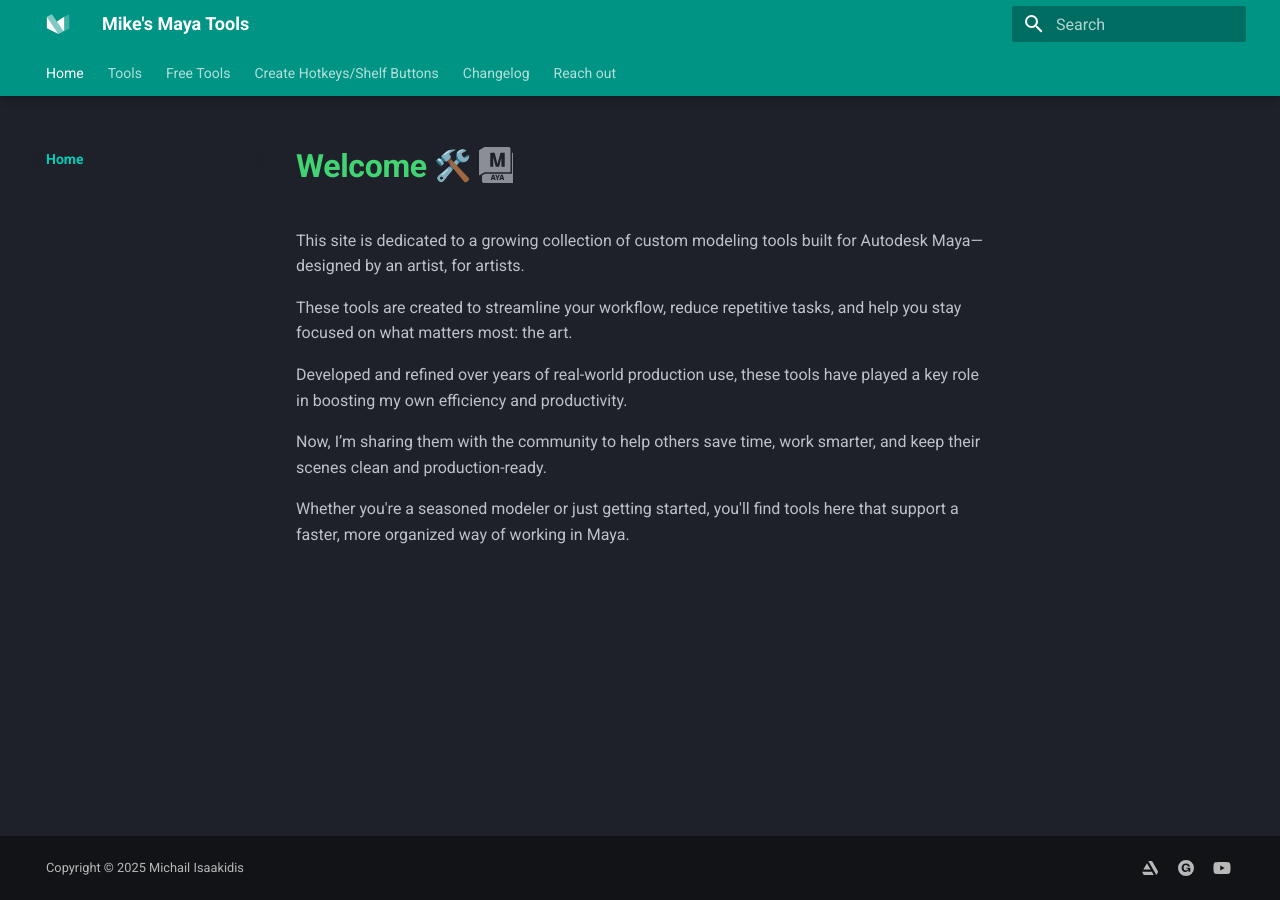
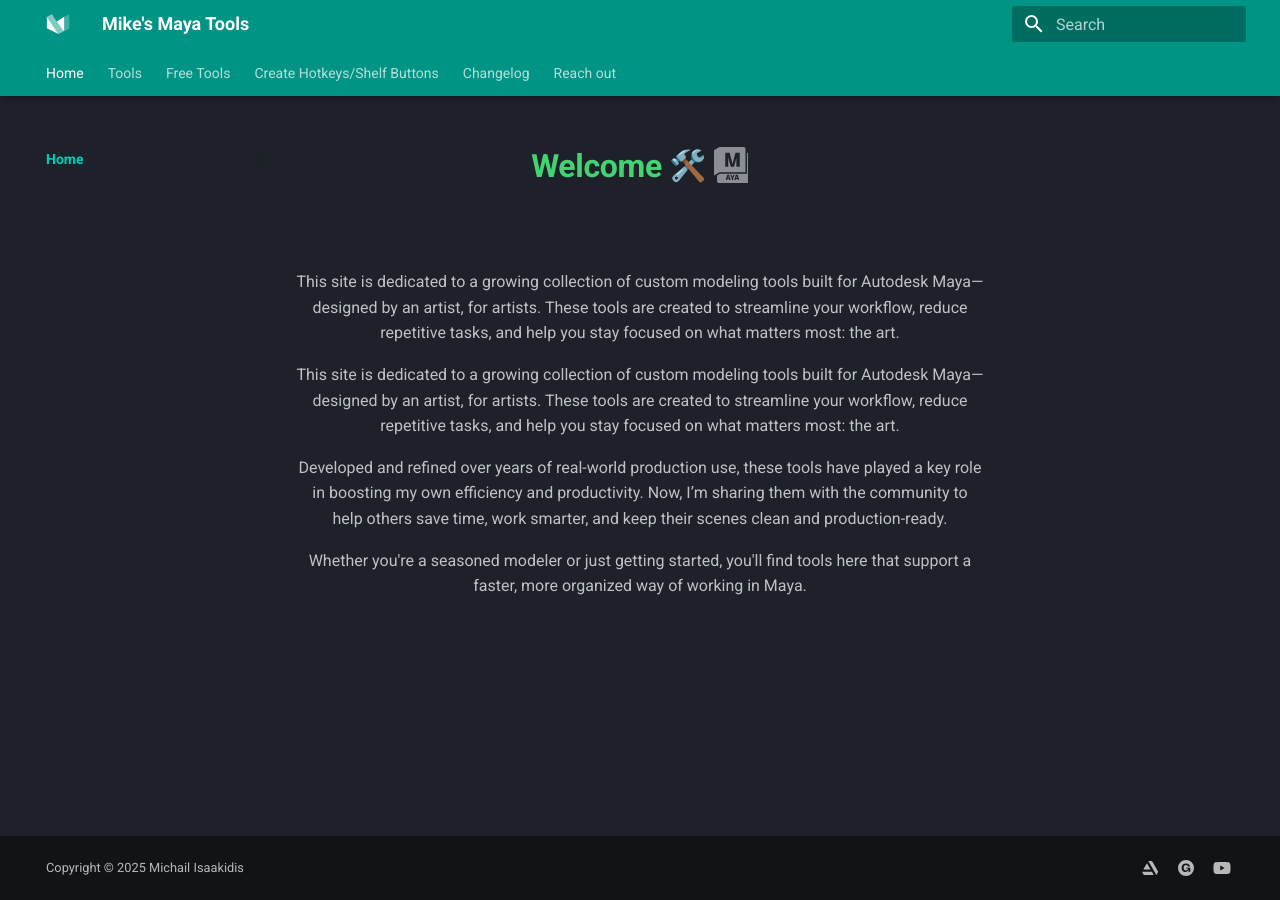
Before and after one commit to mike-isaakidis/Maya-Modelling-Tools, an MkDocs documentation site: the page built from docs/index.md, in a window 1280 px wide. Built offline with MkDocs 1.6.1 and Material for MkDocs 9.7.7, drawn with Linux system fonts in a browser that asks for light colours; emoji names are drawn with the system emoji font.

Commit message:
upgraded welcome page
upgraded welcome page

```diff
--- a/docs/index.md
+++ b/docs/index.md
@@ -1,10 +1,11 @@
-# **<span style="color:rgb(66, 211, 114);">Welcome</span>**  :tools: :simple-autodeskmaya:
-This site is dedicated to a growing collection of custom modeling tools built for Autodesk Maya—designed by an artist, for artists.
+# <center><span style="color:rgb(66, 211, 114);">**Welcome** :tools: </span> :simple-autodeskmaya: </center>
 
+<p style="text-align:center;">This site is dedicated to a growing collection of custom modeling tools built for Autodesk Maya—designed by an artist, for artists.
 These tools are created to streamline your workflow, reduce repetitive tasks, and help you stay focused on what matters most: the art.
+ </p>
 
-Developed and refined over years of real-world production use, these tools have played a key role in boosting my own efficiency and productivity.
+<p style="text-align:center;">This site is dedicated to a growing collection of custom modeling tools built for Autodesk Maya—designed by an artist, for artists. These tools are created to streamline your workflow, reduce repetitive tasks, and help you stay focused on what matters most: the art. </p>
 
-Now, I’m sharing them with the community to help others save time, work smarter, and keep their scenes clean and production-ready.
+<p style="text-align:center;">Developed and refined over years of real-world production use, these tools have played a key role in boosting my own efficiency and productivity. Now, I’m sharing them with the community to help others save time, work smarter, and keep their scenes clean and production-ready.</p>
 
-Whether you're a seasoned modeler or just getting started, you'll find tools here that support a faster, more organized way of working in Maya.
+<p style="text-align:center;">Whether you're a seasoned modeler or just getting started, you'll find tools here that support a faster, more organized way of working in Maya.</p>
--- a/mkdocs.yml
+++ b/mkdocs.yml
@@ -135,6 +135,7 @@
   - search
   - glightbox
 
+
 extra:
   generator: false #removed the made with mdocs in the footer of the page
   social:
```
